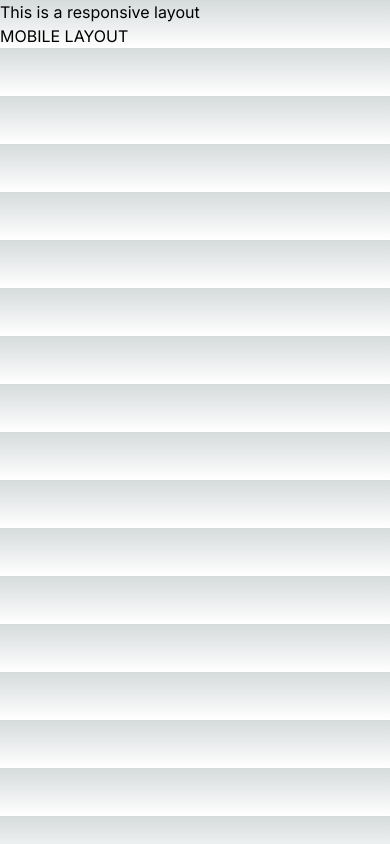
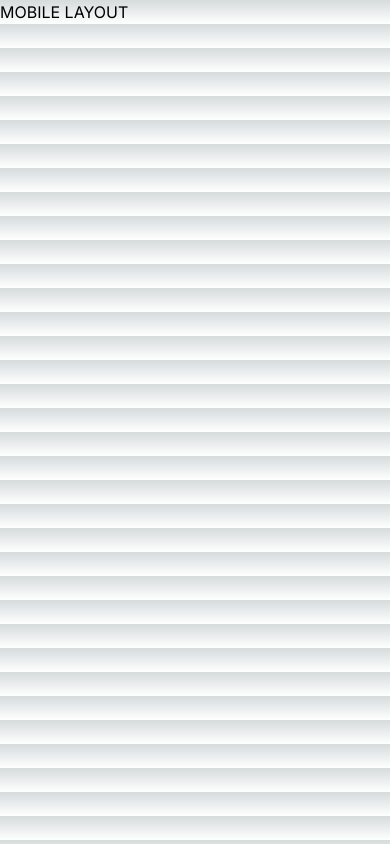
Before and after one commit to JonasBne/next-13-responsive-poc, a Next.js app: page / in a window 390 px wide. Built offline with nearby package versions, Linux system fonts and the light colour scheme.

Commit message:
responsive design with useMediaQuery hook

```diff
--- /dev/null
+++ b/src/app/components/DesktopPageContent.tsx
@@ -0,0 +1,17 @@
+'use client';
+
+import { useMediaQuery } from "usehooks-ts";
+
+interface Props {
+    children: React.ReactNode;
+}
+
+export const DesktopPageContent = ({ children }: Props) => {
+    const isDesktop = useMediaQuery("(min-width: 768px)");
+
+    return (
+        <>
+        { isDesktop && children }
+        </>
+    )
+}
--- /dev/null
+++ b/src/app/components/MobilePageContent.tsx
@@ -0,0 +1,17 @@
+'use client';
+
+import { useMediaQuery } from "usehooks-ts";
+
+interface Props {
+    children: React.ReactNode;
+}
+
+export const MobilePageContent = ({ children }: Props) => {
+    const isDesktop = useMediaQuery("(min-width: 768px)");
+
+    return (
+        <>
+        { !isDesktop && children }
+        </>
+    )
+}
--- a/src/app/page.tsx
+++ b/src/app/page.tsx
@@ -1,18 +1,17 @@
-'use client';
-
-import { useMediaQuery } from "usehooks-ts";
+import { DesktopPageContent } from "./components/DesktopPageContent";
+import { MobilePageContent } from "./components/MobilePageContent";
 import { DesktopLayout } from "./components/desktop/DesktopLayout";
 import { MobileLayout } from "./components/mobile/MobileLayout";
 
 export default function Home() {
-  const isDesktop = useMediaQuery("(min-width: 768px)");
-
   return (
-    <>
-    <h3>This is a responsive layout</h3>
-    {
-      isDesktop ? <DesktopLayout /> : <MobileLayout />
-    }
-    </>
+    <main>
+      <MobilePageContent>
+        <MobileLayout />
+      </MobilePageContent>
+      <DesktopPageContent>
+        <DesktopLayout />
+      </DesktopPageContent>
+    </main>
   )
 }
```
